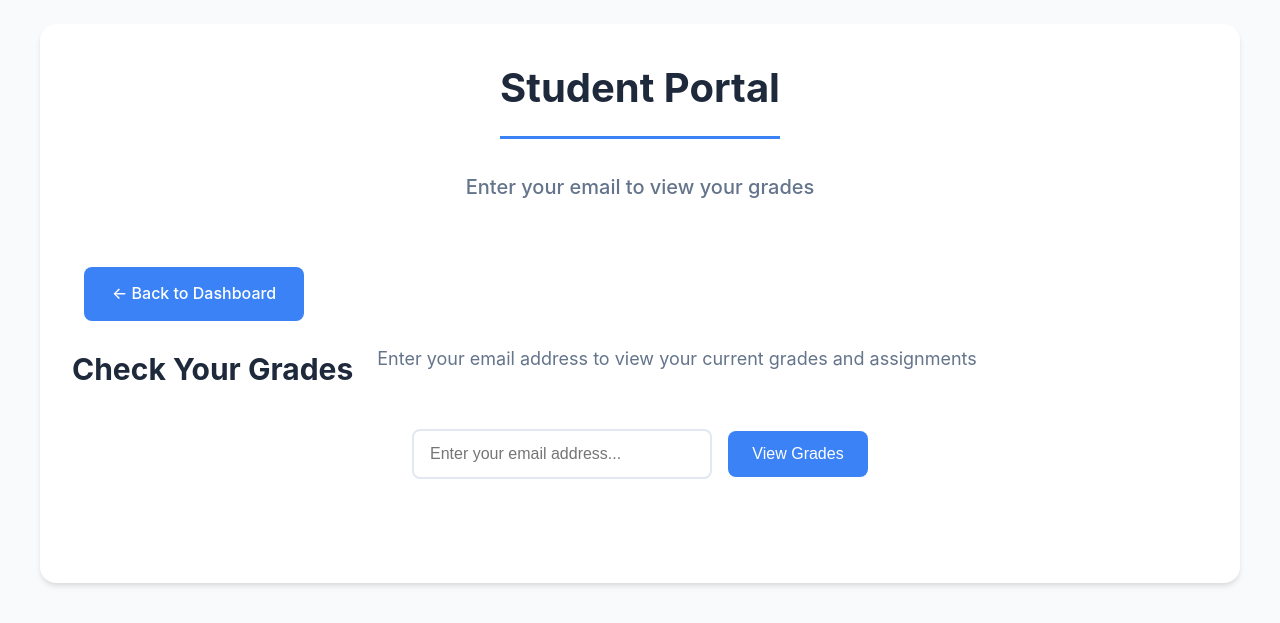
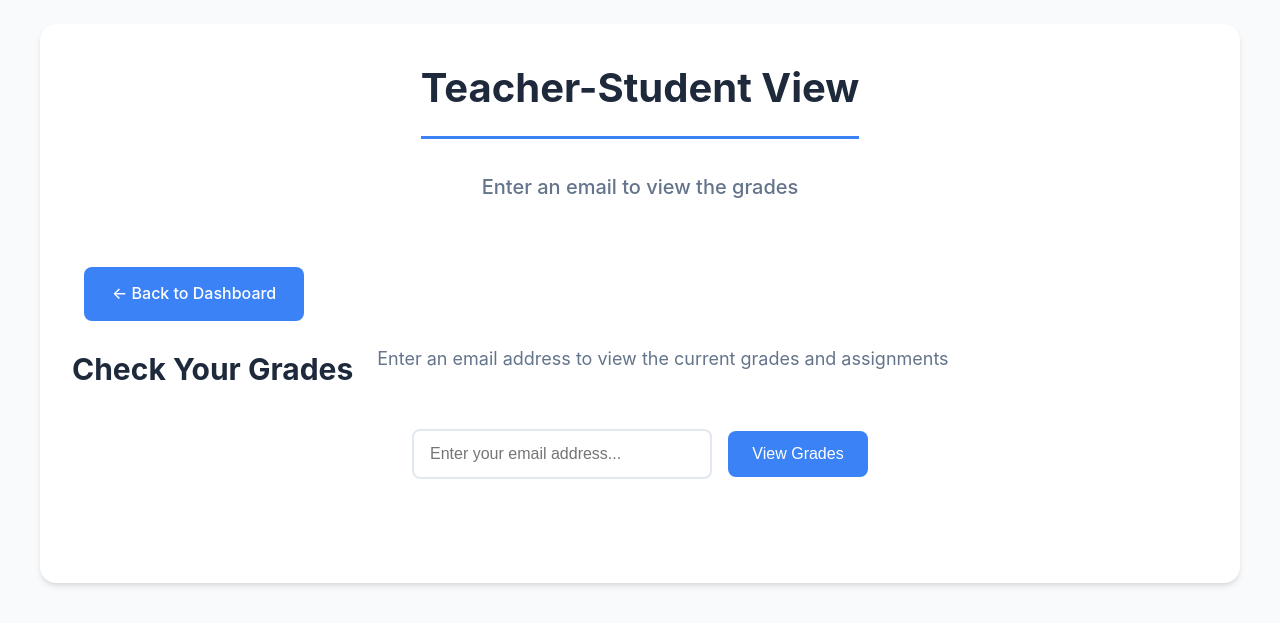
Before and after one commit to thorlorick/database_gradeinsight, a FastAPI app: template templates/teacher-student-view.html in a window 1280 px wide. Shown: the top 623 px of the page. Run offline with FastAPI, Linux system fonts and the light colour scheme; the template is opened without the code that fills it, so the values that code supplies are empty.

Commit message:
Update teacher-student-view.html

```diff
--- a/templates/teacher-student-view.html
+++ b/templates/teacher-student-view.html
@@ -3,14 +3,14 @@
 <head>
     <meta charset="UTF-8">
     <meta name="viewport" content="width=device-width, initial-scale=1.0">
-    <title>Grade Insight - Student Portal</title>
+    <title>Grade Insight - Teacher-Student View</title>
     <link rel="stylesheet" href="/static/css/dashboard.css">
 </head>
 <body>
     <div class="container">
         <div class="header">
-            <h1>Student Portal</h1>
-            <p>Enter your email to view your grades</p>
+            <h1>Teacher-Student View</h1>
+            <p>Enter an email to view the grades</p>
         </div>
 
         <div class="main-content">
@@ -18,7 +18,7 @@
 
             <div class="search-section">
                 <h2 class="search-title">Check Your Grades</h2>
-                <p class="search-subtitle">Enter your email address to view your current grades and assignments</p>
+                <p class="search-subtitle">Enter an email address to view the current grades and assignments</p>
 
                 <div class="search-form">
                     <input
```
